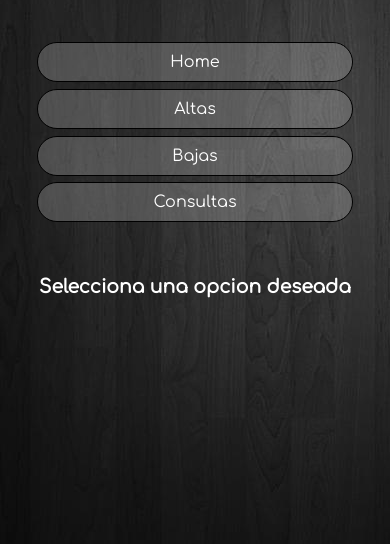
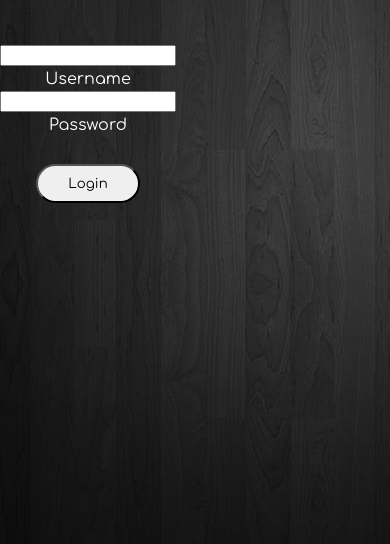
Before and after one commit to Rubaanxd/crudWeb, a website: page public_html/index.html in a window 390 px wide. Shown: the part 300-844 px from the top of the page. Drawn offline with Linux system fonts and the light colour scheme.

Commit message:
Se agrega formulario de Login

```diff
--- /dev/null
+++ b/public_html/css/login.css
@@ -0,0 +1,70 @@
+/*
+CSS de la pagina del Login
+*/
+/*
+    Created on : 9 dic. 2019, 16:24:35
+    Author     : Ruben Angeles
+*/
+*{
+    font-family: 'Comfortaa', cursive;
+    color: white;
+}
+html,body{
+    margin: 0;
+    width: 100%;
+    background-image: url(../assets/images/fondo.jpg);
+    //height: 100vh;
+}
+.divBody{
+    height: 100vh;
+    display: flex;
+    align-content: center;
+    align-items: center;
+}
+.login{
+    width: 100%;
+    text-align: center;
+}
+label{
+    text-align: center;
+    width: 60px;
+    text-align: center;
+}
+
+input{
+    text-align: center;
+    color: black;
+    margin-bottom: 10px; /*cambiar en @media a 2%*/
+    margin-top: 10px; /*cambiar en @media a 2%*/
+}
+input:focus{
+    -webkit-transform: scale(2);
+    transform: scale(2);
+}
+button{
+    margin-top: 30px;
+    color: black;
+    padding-top: 10px;
+    padding-bottom: 10px;
+    padding-left: 30px;
+    padding-right: 30px;
+    border-radius: 30px 30px 30px 30px;
+}
+button:focus{
+    -webkit-transform:scale(2);
+    transform:scale(2);
+}
+@media only screen and (max-width: 500px){
+    input{
+        margin-bottom: 2%;
+        margin-top: 2%;
+    }
+    input:focus{
+        -webkit-transform: scale(1.3);
+        transform: scale(1.3);
+    }
+    button:focus{
+        -webkit-transform: scale(1.5);
+        transform: scale(1.5);
+    }
+}
--- a/public_html/index.html
+++ b/public_html/index.html
@@ -1,35 +1,36 @@
 <!DOCTYPE html>
 <!--
-CRUD Version WEB
+Login de la Pagina principal
 -->
 <html>
     <head>
-        <title>Milenio - Gnsys</title>
+        <title>Login CRUD Web</title>
         <meta charset="UTF-8">
         <meta name="viewport" content="width=device-width, initial-scale=1.0">
-        <link rel="stylesheet" type="text/css" href="css/main.css">
         <link href="https://fonts.googleapis.com/css?family=Comfortaa&display=swap" rel="stylesheet">
+        <link rel="stylesheet" type="text/css" href="css/login.css">
     </head>
     <body>
-        <div class="containerMenu">
-            <div class="header">
-                <div class="contenido">
-                    <h1><span class="titulo">CRUD Web</span></h1>
-                    <div class="menuPrincipal">
-                        <nav>
-                            <ul class="menu">
-                                <li><a href="#!">Home</a></li>
-                                <li><a href="#!">Altas</a></li>
-                                <li><a href="#!">Bajas</a></li>
-                                <li><a href="#!">Consultas</a></li>
-                            </ul>
-                        </nav>
+        <div class="divBody">
+            <form action="js/login.js" method="post">
+                <div class="login">
+                    <div class="inputUsuario">
+                        <input type="text" id="username"/>
                     </div>
-                    <div class="titulo">
-                        <h3><span>Selecciona una opcion deseada</span></h3>
+                    <div class="labelUsuario">
+                        <label for="username">Username</label>
+                    </div>
+                    <div class="inputPassword">
+                        <input type="password" id="password"/>
+                    </div>
+                    <div class="lablePassword">
+                        <label for="password">Password</label>
+                    </div>
+                    <div class="boton">
+                        <button type="submit" name="btnLogin">Login</button>
                     </div>
                 </div>
-            </div>
+            </form>
         </div>
     </body>
 </html>
```
Also changed, not shown: public_html/MenuPrincipal.html (added, +35 -0 lines), public_html/js/login.js (added, +7 -0 lines).
